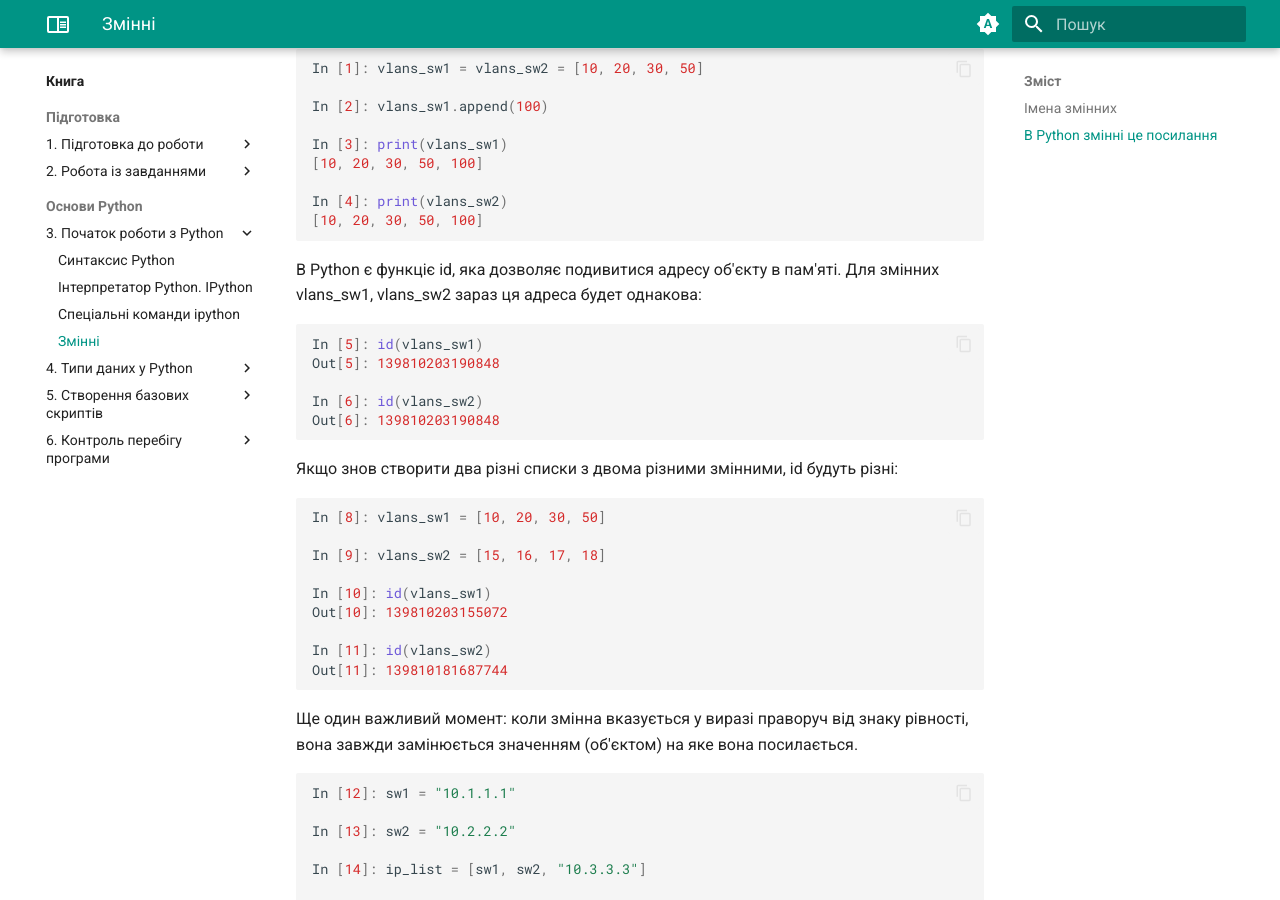
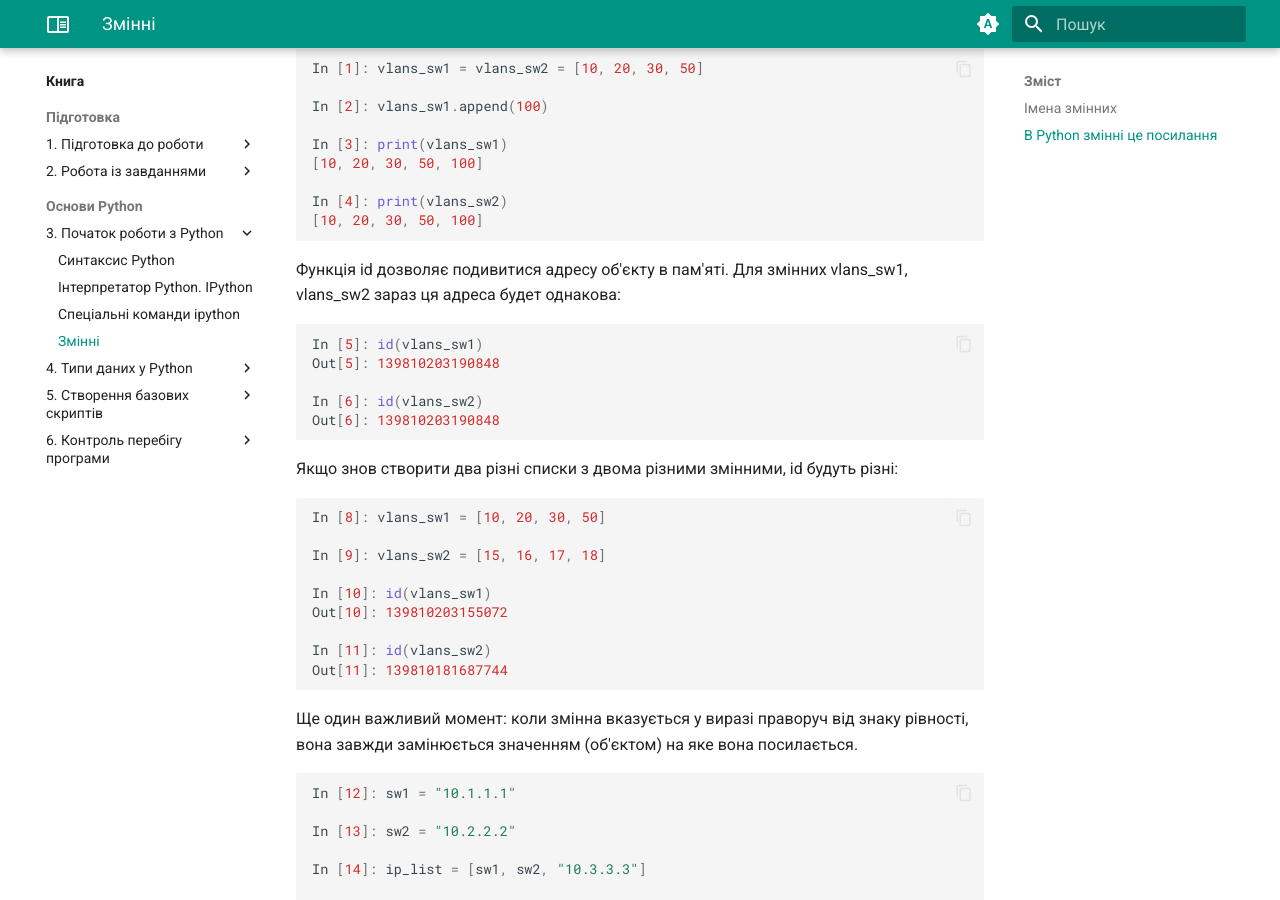
Before and after one commit to natenka/pyneng.io, an MkDocs documentation site: the page built from docs/book/03-start/variables.md, in a window 1280 px wide and 900 px high, scrolled down 2328 px. Built offline with MkDocs 1.6.1 and Material for MkDocs 9.7.7, drawn with Linux system fonts in a browser that asks for light colours.

````diff
--- a/docs/book/03-start/variables.md
+++ b/docs/book/03-start/variables.md
@@ -97,8 +97,8 @@ In [4]: print(vlans_sw2)
 ```
 
 
-В Python є функціє id, яка дозволяє подивитися адресу об'єкту в пам'яті. Для
-змінних vlans_sw1, vlans_sw2 зараз ця адреса будет однакова:
+Функція id дозволяє подивитися адресу об'єкту в пам'яті. Для змінних vlans_sw1,
+vlans_sw2 зараз ця адреса будет однакова:
 
 ```python
 In [5]: id(vlans_sw1)
````
Also changed, not shown: docs/reference/list/index.md (added, +46 -0 lines).
